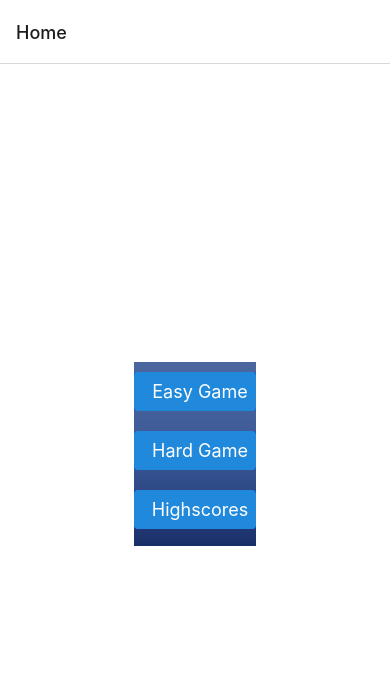
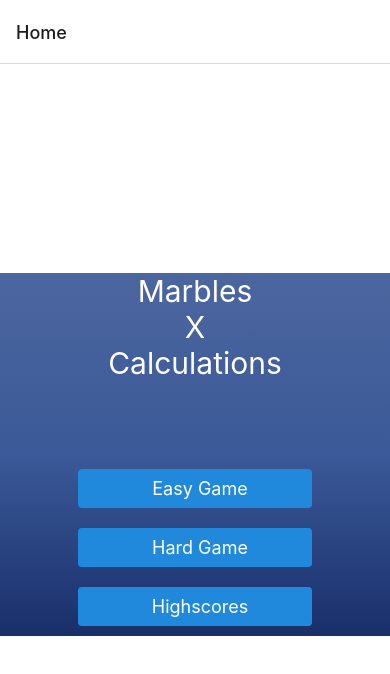
Before and after one commit to Jhellsten/marbles-x-calculations, a React Native app: screen /Home in a window 390 px wide. Shown: the top 674 px of the page. Built offline with nearby package versions, Linux system fonts and the light colour scheme; no server answers.

Commit message:
feat: basic game ready
- Problems with unmounting game

```diff
--- a/App.tsx
+++ b/App.tsx
@@ -10,7 +10,7 @@ import HighScoreList from './Screens/HighScoreList'
 
 export type RootStackParamList = {
 	Home: undefined
-	Game: { difficulty: 'easy' | 'hard' }
+	'Marbles game': { difficulty: 'easy' | 'hard' }
 	'High Score List': undefined
 }
 
@@ -23,9 +23,13 @@ export default function App() {
 
 	return (
 		<NavigationContainer>
-			<Stack.Navigator>
+			<Stack.Navigator screenOptions={{ animationEnabled: true }}>
 				<Stack.Screen name='Home' component={Home} />
-				<Stack.Screen name='Game' component={Game} />
+				<Stack.Screen
+					name='Marbles game'
+					component={Game}
+					options={{ headerLeft: () => <></> }}
+				/>
 				<Stack.Screen name='High Score List' component={HighScoreList} />
 			</Stack.Navigator>
 		</NavigationContainer>
--- a/Screens/Game.tsx
+++ b/Screens/Game.tsx
@@ -1,14 +1,12 @@
 import React, { PureComponent } from 'react'
-import { StatusBar, StyleSheet, Text, View } from 'react-native'
+import { Modal, StatusBar, StyleSheet, Text, View } from 'react-native'
 import { GameEngine } from 'react-native-game-engine'
-import { Box, Circle, Finger } from '../components/Renderers'
+import { Box, Circle } from '../components/Renderers'
 import { LinearGradient } from 'expo-linear-gradient'
 
 import {
 	ball,
 	BALL_SIZE,
-	PLANK_WIDTH,
-	PLANK_HEIGHT,
 	topWall,
 	GAME_WIDTH,
 	bottomWall,
@@ -19,6 +17,8 @@ import {
 	BALL_START_POINT_Y,
 	snowFlake,
 	blackHole,
+	hittableBall,
+	collectable,
 } from '../components/GameSettingsConstants'
 import Matter from 'matter-js'
 import {
@@ -28,67 +28,95 @@ import {
 } from 'expo-sensors'
 import { Subscription } from 'expo-modules-core'
 import { RootStackParamList } from '../App'
+import { ScreenHeight, ScreenWidth } from 'react-native-elements/dist/helpers'
+import CustomButton from '../components/CustomButton'
+import { NavigationProp } from '@react-navigation/core'
+import { StackScreenProps } from '@react-navigation/stack'
 
-const engine = Matter.Engine.create({ enableSleeping: false, gravity: {} })
+const BlockWOffset = BALL_SIZE / 2
+const BlockHOffset = BALL_SIZE / 2 + 50
 
-const world = engine.world
-
-Matter.World.add(world, [
-	ball,
-	topWall,
-	bottomWall,
-	leftWall,
-	rightWall,
-	snowFlake,
-	blackHole,
-])
+const BlockWidth = (ScreenWidth - 2 * BlockWOffset) / 2
+const BlockHeight = (ScreenHeight - 4 * BlockHOffset) / 4
 
 type State = {
 	subscription: Subscription | null
 	score: number
 	health: number
 	isGameOver: boolean
+	isGameStarted: boolean
+	isGamePaused: boolean
+	running: boolean
+	entities: { [key: string]: any }
 }
 
-export default class BestGameEver extends PureComponent<
-	RootStackParamList['Game'],
+export default class MarblesGame extends PureComponent<
+	RootStackParamList['Marbles game'] & StackScreenProps<RootStackParamList>,
 	State
 > {
-	physics: (entities: any, { time }: { time: any }) => any
+	physics: (
+		entities: any,
+		{ time }: { time: any; touches: any; dispatch: any }
+	) => any
 	constructor(props: any) {
 		super(props)
-		this.physics = (entities, { time }) => {
-			let engine: Matter.Engine = entities['physics'].engine
-			engine.gravity.y = 0
-
-			Matter.Engine.update(engine, time.delta)
-
-			return entities
+		this.physics = (entities, { time, touches, dispatch }) => {
+			if (Array.isArray(touches) && touches.length) {
+				this.setState({
+					isGameStarted: false,
+					running: false,
+				})
+			}
+			if (this.state.running) {
+				let engine: Matter.Engine = this.state.entities['physics'].engine
+				engine.gravity.y = 0
+				Matter.Engine.update(engine, time.delta)
+				return entities
+			}
 		}
 		this.state = {
 			score: 0,
 			subscription: null,
 			health: 10,
 			isGameOver: false,
+			entities: {},
+			isGameStarted: false,
+			running: false,
+			isGamePaused: false,
 		}
 	}
+
+	engine = Matter.Engine.create({ enableSleeping: false, gravity: {} })
+
+	world = this.engine.world
 
 	_slow = () => {
 		DeviceMotion.setUpdateInterval(40)
 	}
 
-	// _fast = () => {
-	// 	Gyroscope.setUpdateInterval(10)
-	// }
+	_fast = () => {
+		DeviceMotion.setUpdateInterval(35)
+	}
+
+	_randomCoinPosition = (x: number, y: number) => {
+		const xx = Math.floor(Math.random() * BlockWidth + x) + BlockWOffset
+		const yy = Math.floor(Math.random() * BlockHeight + y) + BlockHOffset
+		return { xx, yy }
+	}
+
+	_coinValueRandomizer = (difficulty: 'easy' | 'hard' = 'easy') => {
+		return difficulty === 'easy'
+			? Math.ceil(Math.random() * 100)
+			: Math.ceil(Math.random() * 1000)
+	}
 
 	_subscribe = () => {
-		this._slow()
+		this.props.route.params?.difficulty === 'easy' ? this._slow() : this._fast()
 		this.setState({
 			subscription: DeviceMotion.addListener(
 				(deviceMotion: DeviceMotionMeasurement) => {
-					const motionPercent = 0.001
 					// Alpha is Z axis and beta is X axis and gamma Y axis
-					const { alpha, beta, gamma } = deviceMotion.rotation
+					const { beta, gamma } = deviceMotion.rotation
 
 					Matter.Body.applyForce(
 						ball,
@@ -98,27 +126,27 @@ export default class BestGameEver extends PureComponent<
 						},
 						{ x: gamma / 1000, y: beta / 1000 }
 					)
-					Matter.Body.applyForce(
-						snowFlake,
-						{
-							x: snowFlake.position.x,
-							y: snowFlake.position.y,
-						},
-						{ x: gamma / 500, y: beta / 500 }
-					)
 				}
 			),
 		})
 	}
 
 	componentDidMount() {
+		Matter.World.add(this.world, [
+			ball,
+			topWall,
+			bottomWall,
+			leftWall,
+			rightWall,
+			snowFlake,
+			collectable,
+		])
+		this.setState({
+			entities: {},
+		})
 		this._subscribe()
 		this._slow()
 		Matter.Body.setPosition(ball, {
-			x: BALL_START_POINT_X,
-			y: BALL_START_POINT_Y,
-		})
-		Matter.Body.setPosition(snowFlake, {
 			x: BALL_START_POINT_X,
 			y: BALL_START_POINT_Y,
 		})
@@ -127,11 +155,75 @@ export default class BestGameEver extends PureComponent<
 			y: 0,
 		})
 
-		// [1,2,3,4,5,6,7,8].forEach(element => {
-		// 	Matter.Composite.add(b)
-		// });
+		const coins: Record<string, any> = {
+			physics: {
+				engine: this.engine,
+				world: this.world,
+			},
+			ball: {
+				body: ball,
+				size: [BALL_SIZE, BALL_SIZE],
+				renderer: Circle,
+				color: 'ball',
+				mass: 1.0,
+			},
+			theCeiling: {
+				body: topWall,
+				size: [GAME_WIDTH, 10],
+				color: 'black',
+				renderer: Box,
+				yAdjustment: -30,
+			},
+			theFloor: {
+				body: bottomWall,
+				size: [GAME_WIDTH, 10],
+				color: 'black',
+				renderer: Box,
+				yAdjustment: 25,
+			},
+			theLeftWall: {
+				body: leftWall,
+				size: [10, GAME_HEIGHT],
+				color: 'black',
+				renderer: Box,
+				xAdjustment: 25,
+			},
+			theRightWall: {
+				body: rightWall,
+				size: [10, GAME_HEIGHT],
+				color: 'black',
+				renderer: Box,
+				xAdjustment: -25,
+			},
+		}
+		for (let x = 0; x < ScreenWidth - 2 * BlockWOffset; x += BlockWidth) {
+			for (let y = 0; y < ScreenHeight - 2 * BlockHOffset; y += BlockHeight) {
+				const { xx, yy } = this._randomCoinPosition(x, y)
+				const coinString = `coin-${y}-${x}`
+				const coin = Matter.Bodies.circle(xx, yy, 1, {
+					label: coinString,
+					isSensor: true,
+				})
 
-		Matter.Events.on(engine, 'collisionStart', (event: any) => {
+				const coin2 = {
+					body: coin,
+					size: [BALL_SIZE, BALL_SIZE],
+					renderer: Circle,
+					color: 'gold',
+					number: this._coinValueRandomizer(
+						this.props.route.params?.difficulty
+					),
+				}
+
+				coins[coinString] = coin2
+				Matter.World.add(this.world, coin)
+			}
+		}
+		this.setState({
+			entities: coins,
+		})
+
+		Matter.Events.on(this.engine, 'collisionStart', (event: any) => {
 			const pairs = event.pairs
 
 			const getObj = (label: string) => {
@@ -140,6 +232,8 @@ export default class BestGameEver extends PureComponent<
 						return ball
 					case 'snowFlake':
 						return snowFlake
+					case 'hittable':
+						return hittableBall
 					default:
 						return null
 				}
@@ -150,9 +244,7 @@ export default class BestGameEver extends PureComponent<
 			// What ball collides to
 			const objB = pairs[0].bodyB
 			const defaultBounceForce = 0.8
-			console.log(objB.label, objA.label)
 			if (collisionObject) {
-				console.log(objB.label, collisionObject.label)
 				if (objB.label === 'bottomWall') {
 					Matter.Body.setVelocity(collisionObject, {
 						x: collisionObject.velocity.x,
@@ -176,103 +268,197 @@ export default class BestGameEver extends PureComponent<
 						y: collisionObject.velocity.y,
 					})
 				}
-				if (objB.label.includes('Wall')) {
+				if (objB.label.includes('Wall') && objA.label === 'ball') {
+					if (Math.abs(objA.velocity.x) > 2 || Math.abs(objA.velocity.y) > 2)
+						this.setState({
+							health: this.state.health - 1,
+						})
+				}
+			}
+			if (objB.label.includes('coin')) {
+				const { xx, yy } = this._randomCoinPosition(
+					Math.floor((objB.position.x - BlockWOffset) / BlockWidth) *
+						BlockWidth,
+					Math.floor((objB.position.y - BlockHOffset) / BlockHeight) *
+						BlockHeight
+				)
+				Matter.Body.setPosition(objB, {
+					x: xx,
+					y: yy,
+				})
+				const numbers: number[] = []
+				Object.entries(this.state.entities).map((entity) => {
+					const [key, value] = entity
+					if (value['number']) {
+						numbers.push(value['number'])
+					}
+				})
+				console.log(
+					this.state.entities[objB.label].number,
+					numbers,
+					Math.min(...numbers)
+				)
+				const newValue = this._coinValueRandomizer(
+					this.props.route.params?.difficulty
+				)
+
+				if (Math.min(...numbers) === this.state.entities[objB.label].number) {
+					this.setState({
+						score: this.state.score + 100,
+						health: this.state.health + 1,
+					})
+				} else {
 					this.setState({
 						health: this.state.health - 1,
 					})
 				}
-				if (
-					this.state.health === 0 ||
-					(collisionObject.label === 'ball' && objB.label === 'blackHole') ||
-					(objA.label === 'blackHole' && objB.label === 'ball')
-				) {
+				this.state.entities[objB.label].number = newValue
+				if (this.state.health <= 0) {
 					this.setState({
 						isGameOver: true,
+						running: false,
 					})
 				}
 			}
-			// world.bodies.push(ball)
 		})
 	}
 
 	componentWillUnmount() {
 		this._unsubscribe()
+		this.engine.enabled = false
 	}
+
 	_unsubscribe = () => {
 		this.state.subscription && this.state.subscription.remove()
-		this.setState({
-			subscription: null,
-		})
+		this.setState({ running: false })
 	}
 
-	static navigationOptions = {
-		header: null, // we don't need a header
-	}
+	_renderStartGameModal = () => (
+		<Modal style={styles.modal}>
+			<LinearGradient
+				style={styles.startGameModal}
+				colors={['#4c669f', '#3b5998', '#192f6a']}
+			>
+				<View style={styles.modalContainer}>
+					<Text style={styles.modalText}>
+						{'Welcome to play the Marbles x Calculations'}
+					</Text>
+					<Text style={styles.modalText}>
+						{'The game is simple, collect the numbers starting from the lowest'}
+					</Text>
+					<Text style={styles.modalText}>
+						{
+							'Avoid getting damage from the walls and collecting numbers in wrong order'
+						}
+					</Text>
+					<Text style={styles.modalText}>
+						{'Game ends when you run out of health or get your points under 0'}
+					</Text>
+					<View style={styles.modalButtons}>
+						<CustomButton
+							text={'Start game'}
+							handlePress={() =>
+								this.setState({
+									isGameStarted: true,
+									running: true,
+								})
+							}
+						/>
+						<CustomButton
+							text={'To main menu'}
+							handlePress={() => this.props.navigation.replace('Home')}
+						/>
+					</View>
+				</View>
+			</LinearGradient>
+		</Modal>
+	)
+	_renderPausedGameModal = () => (
+		<Modal style={styles.modal}>
+			<LinearGradient
+				style={styles.startGameModal}
+				colors={['#4c669f', '#3b5998', '#192f6a']}
+			>
+				<View style={styles.modalContainer}>
+					<Text style={styles.modalText}>{'Paused'}</Text>
+					<Text style={styles.modalText}>
+						{'The game is simple, collect the numbers starting from the lowest'}
+					</Text>
+					<Text style={styles.modalText}>
+						{
+							'Avoid getting damage from the walls and collecting numbers in wrong order'
+						}
+					</Text>
+					<Text style={styles.modalText}>
+						{'Game ends when you run out of health or get your points under 0'}
+					</Text>
+					<View style={styles.modalButtons}>
+						<CustomButton
+							text={'Continue game'}
+							handlePress={() =>
+								this.setState({
+									isGamePaused: false,
+									running: true,
+								})
+							}
+						/>
+						<CustomButton
+							text={'To main menu'}
+							handlePress={() => this.props.navigation.replace('Home')}
+						/>
+					</View>
+				</View>
+			</LinearGradient>
+		</Modal>
+	)
+	_renderEndGameModal = () => (
+		<Modal style={styles.modal}>
+			<LinearGradient
+				style={styles.startGameModal}
+				colors={['#4c669f', '#3b5998', '#192f6a']}
+			>
+				<View style={styles.modalContainer}>
+					<Text style={styles.modalText}>{'Game over!'}</Text>
+					<Text style={styles.modalText}>
+						{'Too bad, you game has ended, better luck next time!'}
+					</Text>
+					<Text style={styles.modalText}>
+						{`Your score was ${this.state.score}, not too bad!`}
+					</Text>
+					<View style={styles.modalButtons}>
+						<CustomButton
+							text={'Save scores'}
+							handlePress={() =>
+								this.setState({
+									isGameStarted: true,
+									running: true,
+								})
+							}
+						/>
+						<CustomButton
+							text={'To main menu'}
+							handlePress={() => this.props.navigation.replace('Home')}
+						/>
+					</View>
+				</View>
+			</LinearGradient>
+		</Modal>
+	)
 
 	render() {
-		return (
+		return !this.state.isGameStarted ? (
+			this._renderStartGameModal()
+		) : (
 			<GameEngine
 				style={styles.container}
 				systems={[this.physics]}
-				entities={{
-					physics: {
-						engine: engine,
-						world: world,
-					},
-					ball: {
-						body: ball,
-						size: [BALL_SIZE, BALL_SIZE],
-						renderer: Circle,
-						color: 'blue',
-						mass: 1.0,
-					},
-					blackHole: {
-						body: blackHole,
-						size: [BALL_SIZE, BALL_SIZE],
-						renderer: Circle,
-						color: 'black',
-						mass: 1.0,
-					},
-					theCeiling: {
-						body: topWall,
-						size: [GAME_WIDTH, 10],
-						color: 'black',
-						renderer: Box,
-						yAdjustment: -30,
-					},
-					theFloor: {
-						body: bottomWall,
-						size: [GAME_WIDTH, 10],
-						color: 'black',
-						renderer: Box,
-						yAdjustment: 25,
-					},
-					theLeftWall: {
-						body: leftWall,
-						size: [10, GAME_HEIGHT],
-						color: 'black',
-						renderer: Box,
-						xAdjustment: 25,
-					},
-					theRightWall: {
-						body: rightWall,
-						size: [10, GAME_HEIGHT],
-						color: 'black',
-						renderer: Box,
-						xAdjustment: -25,
-					},
-					snowFlake: {
-						body: snowFlake,
-						size: [4, 4],
-						color: 'white',
-						renderer: Circle,
-					},
-				}}
+				entities={this.state.entities}
+				running={this.state.running}
 			>
 				<StatusBar hidden={true} />
-				<LinearGradient // Button Linear Gradient
-					colors={['#4c669f', '#3b5998', '#192f6a']}
-				>
+				{this.state.isGamePaused && this._renderStartGameModal()}
+				{this.state.isGameOver && this._renderEndGameModal()}
+				<LinearGradient colors={['#4c669f', '#3b5998', '#192f6a']}>
 					<View style={styles.scoresContainer}>
 						<Text style={styles.scoreText}>{'Score'}</Text>
 						<Text style={styles.scoreText}> {this.state.score} </Text>
@@ -292,11 +478,39 @@ const styles = StyleSheet.create({
 	container: {
 		width: GAME_WIDTH,
 		height: GAME_HEIGHT,
-		backgroundColor: 'transparent',
+		backgroundColor: 'green',
 	},
 	scoresContainer: {
 		flexDirection: 'row',
 		justifyContent: 'space-around',
 	},
 	scoreText: { color: 'white' },
+	modal: {
+		flex: 1,
+		justifyContent: 'center',
+		alignContent: 'center',
+		width: '80%',
+	},
+	startGameModal: {
+		flex: 1,
+		height: 400,
+		alignItems: 'center',
+		justifyContent: 'center',
+	},
+	modalText: {
+		fontSize: 20,
+		color: 'white',
+		maxWidth: '60%',
+		marginBottom: 5,
+	},
+	modalContainer: {
+		justifyContent: 'space-around',
+		maxHeight: 600,
+		zIndex: 10000,
+	},
+	modalButtons: {
+		marginTop: 10,
+		justifyContent: 'space-around',
+		height: 125,
+	},
 })
--- a/Screens/HighScoreList.tsx
+++ b/Screens/HighScoreList.tsx
@@ -24,6 +24,7 @@ import {
 import CustomButton from '../components/CustomButton'
 import { Input, ListItem } from 'react-native-elements'
 import { ScreenWidth } from 'react-native-elements/dist/helpers'
+import { LinearGradient } from 'expo-linear-gradient'
 
 export default function HighScoreList() {
 	// InitializeFirebasewithyourown config parameters
@@ -126,6 +127,7 @@ export default function HighScoreList() {
 
 	return (
 		<View style={styles.container}>
+			<LinearGradient colors={['#4c669f', '#3b5998', '#192f6a']}>
 				<Text>High score list!</Text>
 				<Text style={styles.highScoreItem}>{'High score list'}</Text>
 				<FlatList
@@ -158,6 +160,7 @@ export default function HighScoreList() {
 						)
 					}}
 				/>
+			</LinearGradient>
 		</View>
 	)
 }
--- a/Screens/Home.tsx
+++ b/Screens/Home.tsx
@@ -2,21 +2,23 @@ import { LinearGradient } from 'expo-linear-gradient'
 import { StatusBar } from 'expo-status-bar'
 import React from 'react'
 import { StyleSheet, Text, View } from 'react-native'
+import { ScreenWidth } from 'react-native-elements/dist/helpers'
 import { RouteNavigationProps } from '../App'
 import CustomButton from '../components/CustomButton'
 
 export default function Home({ navigation }: RouteNavigationProps<'Home'>) {
 	return (
 		<View style={styles.container}>
-			<LinearGradient // Button Linear Gradient
-				colors={['#4c669f', '#3b5998', '#192f6a']}
-			>
+			<LinearGradient colors={['#4c669f', '#3b5998', '#192f6a']}>
 				<View style={styles.buttonContainer}>
+					<Text style={styles.title}>{'Marbles'}</Text>
+					<Text style={styles.title}>{'X'}</Text>
+					<Text style={[styles.title, styles.lastTitle]}>{'Calculations'}</Text>
 					<View style={styles.button}>
 						<CustomButton
 							text={'Easy Game'}
 							handlePress={() =>
-								navigation.navigate('Game', { difficulty: 'easy' })
+								navigation.navigate('Marbles game', { difficulty: 'easy' })
 							}
 						/>
 					</View>
@@ -24,7 +26,7 @@ export default function Home({ navigation }: RouteNavigationProps<'Home'>) {
 						<CustomButton
 							text={'Hard Game'}
 							handlePress={() =>
-								navigation.navigate('Game', { difficulty: 'hard' })
+								navigation.navigate('Marbles game', { difficulty: 'hard' })
 							}
 						/>
 					</View>
@@ -53,9 +55,10 @@ const styles = StyleSheet.create({
 		marginBottom: '5%',
 	},
 	buttonContainer: {
+		flex: 1,
 		alignItems: 'center',
-		justifyContent: 'space-around',
-		marginBottom: '5%',
+		justifyContent: 'center',
+		width: ScreenWidth,
 	},
 	button: {
 		marginVertical: 10,
@@ -69,4 +72,11 @@ const styles = StyleSheet.create({
 		alignItems: 'center',
 		justifyContent: 'center',
 	},
+	title: {
+		color: '#fff',
+		fontSize: 30,
+	},
+	lastTitle: {
+		marginBottom: '20%',
+	},
 })
--- a/components/Renderers.tsx
+++ b/components/Renderers.tsx
@@ -1,6 +1,8 @@
 import React, { PureComponent, useEffect, useState } from 'react'
-import { View, StyleSheet, Text } from 'react-native'
+import { View, StyleSheet, Text, Image } from 'react-native'
 import Animated, { Easing, EasingNode } from 'react-native-reanimated'
+import { BALL_SIZE } from './GameSettingsConstants'
+const ballImg = require('../assets/cannon_ball.png')
 
 const Box = ({ body, size, xAdjustment, yAdjustment, color }: any) => {
 	const width = size[0]
@@ -31,7 +33,14 @@ type FingerProps = {
 	position: [number, number]
 }
 
-const Circle = ({ body, size, xAdjustment, yAdjustment, color }: any) => {
+const Circle = ({
+	body,
+	size,
+	xAdjustment,
+	yAdjustment,
+	color,
+	number,
+}: any) => {
 	const width = size[0]
 	const height = size[1]
 	const xAdjust = xAdjustment ? xAdjustment : 0
@@ -39,8 +48,20 @@ const Circle = ({ body, size, xAdjustment, yAdjustment, color }: any) => {
 
 	const x = body.position.x - width / 2 + xAdjust
 	const y = body.position.y - height / 2 - yAdjust
-
-	return (
+	return color === 'ball' ? (
+		<Animated.Image
+			style={{
+				position: 'absolute',
+				left: x,
+				top: y,
+				width: width,
+				height: height,
+				borderRadius: 25,
+				zIndex: 100,
+			}}
+			source={ballImg}
+		/>
+	) : (
 		<View
 			style={{
 				position: 'absolute',
@@ -50,19 +71,19 @@ const Circle = ({ body, size, xAdjustment, yAdjustment, color }: any) => {
 				height: height,
 				backgroundColor: color,
 				borderRadius: 25,
-				borderColor: 'pink',
-				borderWidth: 1,
 			}}
-		></View>
+		>
+			<Text
+				style={{
+					textAlign: 'center',
+					fontSize: 10,
+					marginTop: BALL_SIZE / 2 - 5,
+				}}
+			>
+				{number}
+			</Text>
+		</View>
 	)
-}
-
-class Finger extends PureComponent<FingerProps> {
-	render() {
-		const x = this.props.position[0] - RADIUS / 2
-		const y = this.props.position[1] - RADIUS / 2
-		return <View style={[styles.finger, { left: x, top: y }]} />
-	}
 }
 
 export default function NumberItem({
@@ -75,14 +96,14 @@ export default function NumberItem({
 	const x = position[0] - RADIUS / 2
 	const y = position[1] - RADIUS / 2
 	return (
-		<View style={[styles.finger, { left: x, top: y }]}>
+		<View style={[styles.numberItem, { left: x, top: y }]}>
 			<Text>{`${number}`}</Text>
 		</View>
 	)
 }
 
 const styles = StyleSheet.create({
-	finger: {
+	numberItem: {
 		borderColor: '#CCC',
 		borderWidth: 4,
 		borderRadius: RADIUS * 2,
@@ -93,4 +114,4 @@ const styles = StyleSheet.create({
 	},
 })
 
-export { Box, Finger, Circle }
+export { Box, Circle }
```
Also changed, not shown: components/GameSettingsConstants.ts (+26 -1 lines), 1 other file (tests, documents, lock files or other folders). Lines whose indentation alone changed are shown as unchanged.
